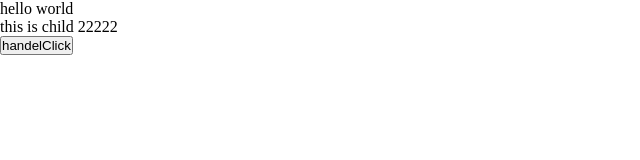
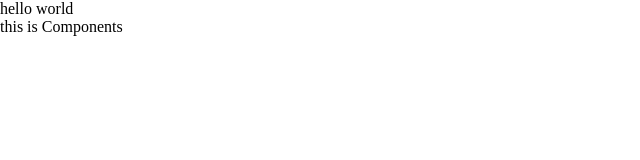
Before and after one commit to gongjianOnline/vue3_demo, a Vue app: page / in a window 1280 px wide. Shown: the top 160 px of the page, without its empty margins (0-640 px from the left). Built offline with nearby package versions, Linux system fonts and the light colour scheme.

Commit message:
组件生命周期练习

```diff
--- a/src/App.vue
+++ b/src/App.vue
@@ -1,21 +1,12 @@
 <template>
   <div>hello world</div>
-  <HelloWorld @on-click="getName"></HelloWorld>
+  <HelloWorld ></HelloWorld>
 
 </template>
 
 <script setup lang="ts">
-import {
-  watch,
-  reactive,
-  watchEffect
-} from "Vue";
+
 import HelloWorld from "./components/HelloWorld.vue"
-
-const getName = (data:string)=>{
-  console.log(data);
-
-}
 
 
 
--- a/src/components/HelloWorld.vue
+++ b/src/components/HelloWorld.vue
@@ -1,44 +1,43 @@
 <template>
-  <div>this is child {{ title }}</div>
-  <button @click="handelClick">handelClick</button>
+  <div ref="divContainer">this is Components</div>
 </template>
+
 <script setup lang="ts">
-  // defineProps({
-  //   title:{
-  //     type:String,
-  //     default:""
-  //   }
-  // })
+import {
+  ref,
+  onBeforeMount,
+  onMounted,
+  onBeforeUpdate,
+  onUpdated,
+  onBeforeUnmount,
+  onUnmounted
+} from "vue";
 
-  // defineProps<{
-  //   title:string
-  // }>();
-  withDefaults(
-    defineProps<{
-      title:string
-    }>(),
-    {
-      title:"22222"
-    }
-);
+const divContainer = ref(null);
 
-  // const emit = defineEmits(["on-click"])
-  // const send = ()=>{emit("on-click","xxxxx")}
-  // const handelClick = ()=>  {
-  //   send();
-  // }
+onBeforeMount(()=>{
+  console.log("挂载前",divContainer.value);
+})
+onMounted(()=>{
+  console.log("挂载后",divContainer.value);
+})
+onBeforeUpdate(()=>{
+  console.log("数据更新前");
+})
+onUpdated(()=>{
+  console.log("数据更新后");
+})
+onBeforeUnmount(()=>{
+  console.log("销毁前")
+})
+onUnmounted(()=>{
+  console.log("组件被销毁")
+})
 
-  const emit = defineEmits<{
-    (e:'on-click',name:string):void
-  }>();
-  const send = ()=>{emit("on-click","456789")};
-  const  handelClick = ()=>{
-    send();
-  }
 
 
 </script>
 
-<style>
+<style scoped>
 
 </style>
```
